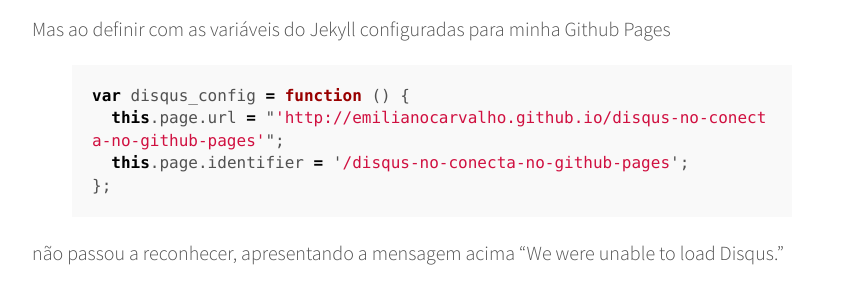
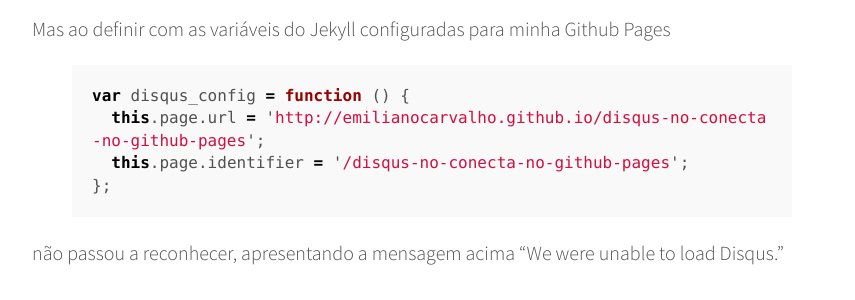
Before and after one commit to emilianocarvalho/emilianocarvalho.github.io, a Jekyll site: the page built from _posts/2016-05-21-disqus-no-conecta-no-github-pages.md, in a window 1280 px wide. Shown: the part 927-1227 px from the top of the page, without its empty margins (208-1063 px from the left). Built offline with Jekyll 4.4.1, drawn with Linux system fonts in a browser that asks for light colours; comment, search, counter and statistics services are not loaded.

Commit message:
Estilo, textos e organização

```diff
--- a/_posts/2016-05-21-disqus-no-conecta-no-github-pages.md
+++ b/_posts/2016-05-21-disqus-no-conecta-no-github-pages.md
@@ -25,7 +25,7 @@ Mas ao definir com as variáveis do Jekyll configuradas para minha Github Pages
 
 {% highlight javascript %}
 var disqus_config = function () {
-  this.page.url = "'{{ site.url }}{{ site.baseurl }}{{ page.url }}'";
+  this.page.url = '{{ site.url }}{{ site.baseurl }}{{ page.url }}';
   this.page.identifier = '{{ page.url }}';
 };
 {% endhighlight %}
```
